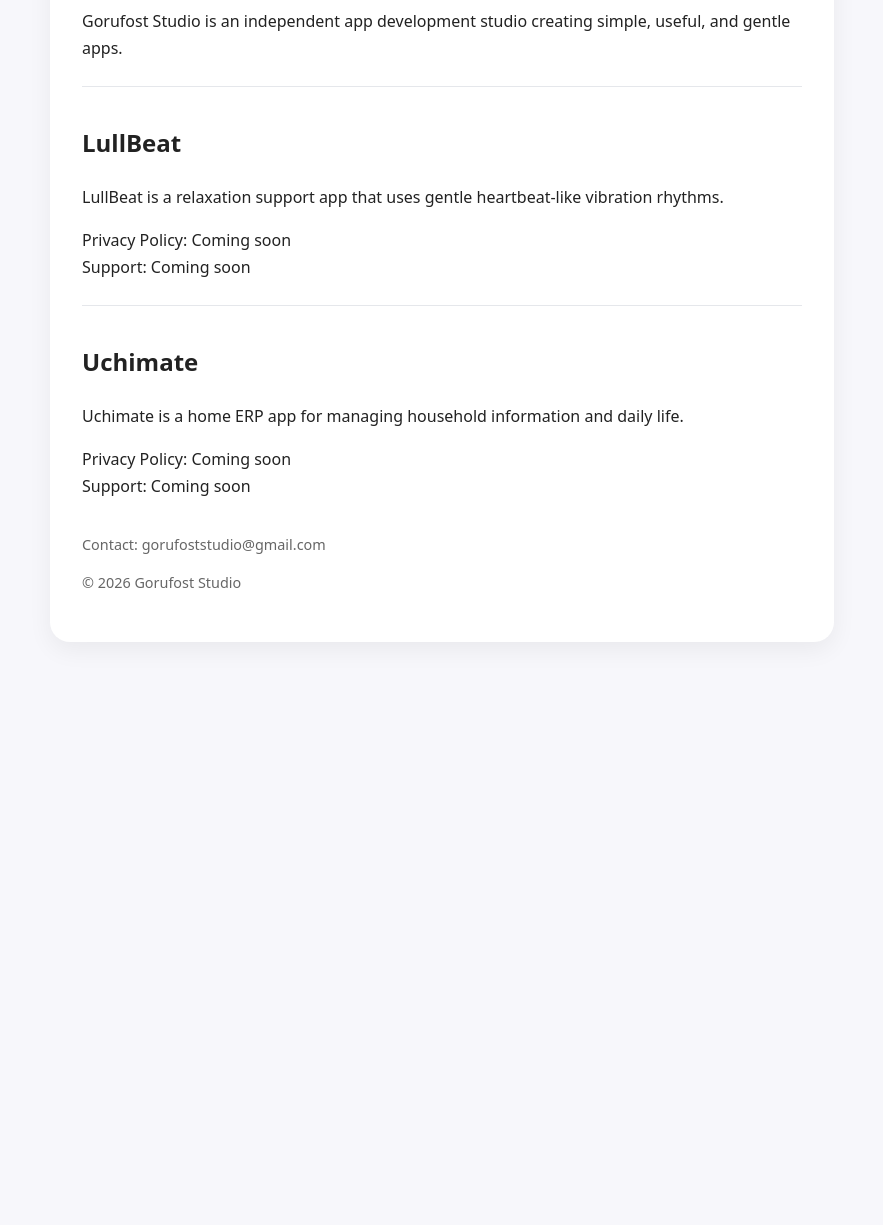
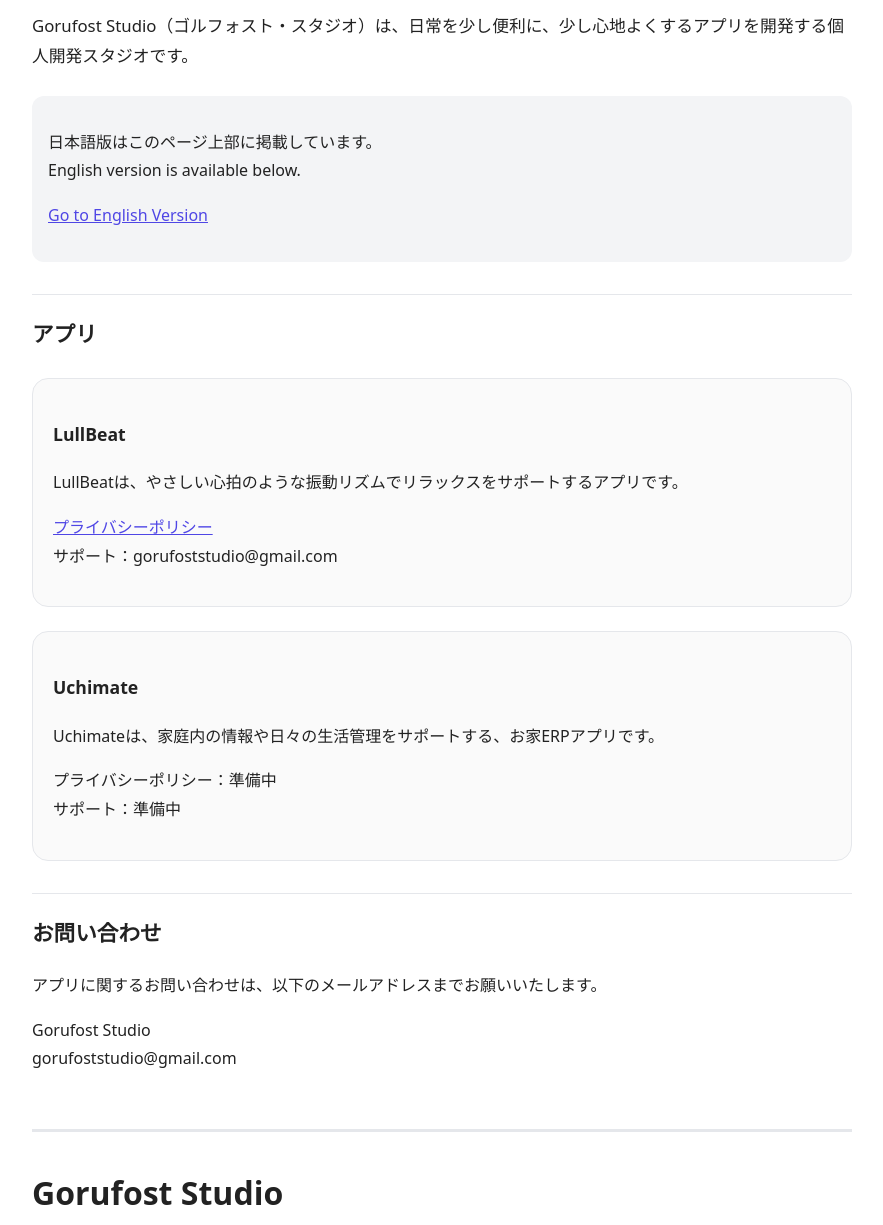
Before and after one commit to gorufoststudio/gorufoststudio.github.io, a plain HTML site: page index.html in a window 1280 px wide. Shown: the part 140-1365 px from the top of the page, without its empty margins (198-1081 px from the left). Before the commit the page ends 822 px from the top, so only its background shows below. Drawn offline with Linux system fonts and the light colour scheme.

Commit message:
Update index.html

```diff
--- a/index.html
+++ b/index.html
@@ -11,10 +11,10 @@
       padding: 40px 20px;
       background: #f7f7fb;
       color: #222;
-      line-height: 1.7;
+      line-height: 1.8;
     }
     main {
-      max-width: 720px;
+      max-width: 820px;
       margin: 0 auto;
       background: #fff;
       padding: 32px;
@@ -25,41 +25,132 @@
       margin-top: 0;
       font-size: 2rem;
     }
+    h2 {
+      margin-top: 32px;
+      font-size: 1.35rem;
+      border-top: 1px solid #e5e7eb;
+      padding-top: 20px;
+    }
+    h3 {
+      margin-top: 20px;
+      font-size: 1.1rem;
+    }
     a {
       color: #4f46e5;
+      word-break: break-all;
+    }
+    .lead {
+      font-size: 1.05rem;
+    }
+    .language-nav {
+      background: #f3f4f6;
+      padding: 16px;
+      border-radius: 12px;
+      margin: 24px 0;
     }
     .app {
       margin-top: 24px;
-      padding-top: 16px;
-      border-top: 1px solid #e5e7eb;
+      padding: 20px;
+      border: 1px solid #e5e7eb;
+      border-radius: 16px;
+      background: #fafafa;
+    }
+    .meta {
+      color: #666;
+      font-size: 0.95rem;
+    }
+    .english-section {
+      margin-top: 56px;
+      border-top: 3px solid #e5e7eb;
+      padding-top: 32px;
     }
     footer {
-      margin-top: 32px;
+      margin-top: 40px;
       font-size: 0.9rem;
       color: #666;
+      border-top: 1px solid #e5e7eb;
+      padding-top: 20px;
     }
   </style>
 </head>
 <body>
   <main>
     <h1>Gorufost Studio</h1>
-    <p>
-      Gorufost Studio is an independent app development studio creating simple, useful, and gentle apps.
+
+    <p class="lead">
+      Gorufost Studio（ゴルフォスト・スタジオ）は、日常を少し便利に、少し心地よくするアプリを開発する個人開発スタジオです。
     </p>
 
-    <section class="app">
-      <h2>LullBeat</h2>
+    <div class="language-nav">
+      <p>
+        日本語版はこのページ上部に掲載しています。<br>
+        English version is available below.
+      </p>
+      <p>
+        <a href="#english">Go to English Version</a>
+      </p>
+    </div>
+
+    <section>
+      <h2>アプリ</h2>
+
+      <div class="app">
+        <h3>LullBeat</h3>
+        <p>
+          LullBeatは、やさしい心拍のような振動リズムでリラックスをサポートするアプリです。
+        </p>
+        <p>
+          <a href="/lullbeat/privacy-policy.html">プライバシーポリシー</a><br>
+          サポート：gorufoststudio@gmail.com
+        </p>
+      </div>
+
+      <div class="app">
+        <h3>Uchimate</h3>
+        <p>
+          Uchimateは、家庭内の情報や日々の生活管理をサポートする、お家ERPアプリです。
+        </p>
+        <p>
+          プライバシーポリシー：準備中<br>
+          サポート：準備中
+        </p>
+      </div>
+    </section>
+
+    <section>
+      <h2>お問い合わせ</h2>
+      <p>
+        アプリに関するお問い合わせは、以下のメールアドレスまでお願いいたします。
+      </p>
+      <p>
+        Gorufost Studio<br>
+        gorufoststudio@gmail.com
+      </p>
+    </section>
+
+    <section id="english" class="english-section">
+      <h1>Gorufost Studio</h1>
+
+      <p class="lead">
+        Gorufost Studio is an independent app development studio creating simple, useful, and gentle apps for everyday life.
+      </p>
+
+      <section>
+        <h2>Apps</h2>
+
+        <div class="app">
+          <h3>LullBeat</h3>
           <p>
             LullBeat is a relaxation support app that uses gentle heartbeat-like vibration rhythms.
           </p>
           <p>
-        Privacy Policy: Coming soon<br>
-        Support: Coming soon
+            <a href="/lullbeat/privacy-policy.html">Privacy Policy</a><br>
+            Support: gorufoststudio@gmail.com
           </p>
-    </section>
+        </div>
 
-    <section class="app">
-      <h2>Uchimate</h2>
+        <div class="app">
+          <h3>Uchimate</h3>
           <p>
             Uchimate is a home ERP app for managing household information and daily life.
           </p>
@@ -67,10 +158,22 @@
             Privacy Policy: Coming soon<br>
             Support: Coming soon
           </p>
+        </div>
+      </section>
+
+      <section>
+        <h2>Contact</h2>
+        <p>
+          For inquiries about our apps, please contact us at:
+        </p>
+        <p>
+          Gorufost Studio<br>
+          gorufoststudio@gmail.com
+        </p>
+      </section>
     </section>
 
     <footer>
-      <p>Contact: gorufoststudio@gmail.com</p>
       <p>&copy; 2026 Gorufost Studio</p>
     </footer>
   </main>
```
Lines whose indentation alone changed are shown as unchanged.
